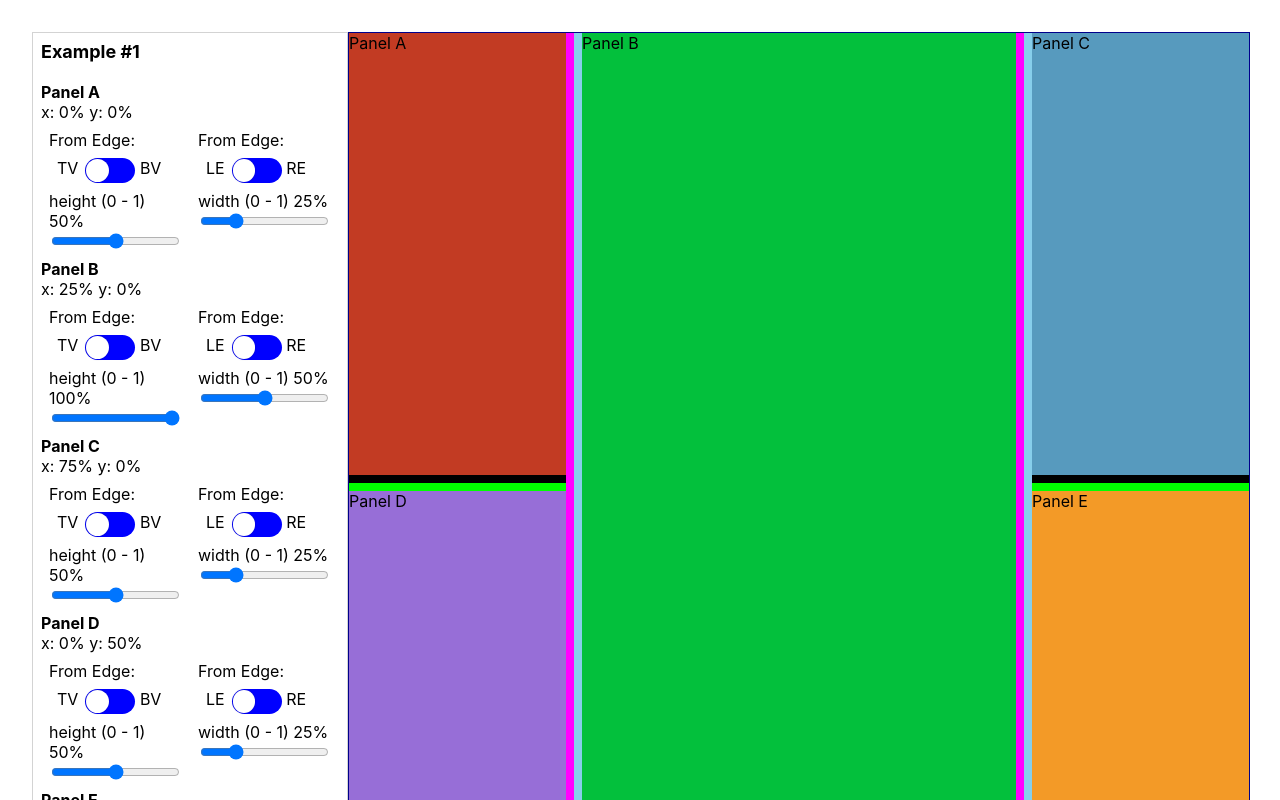
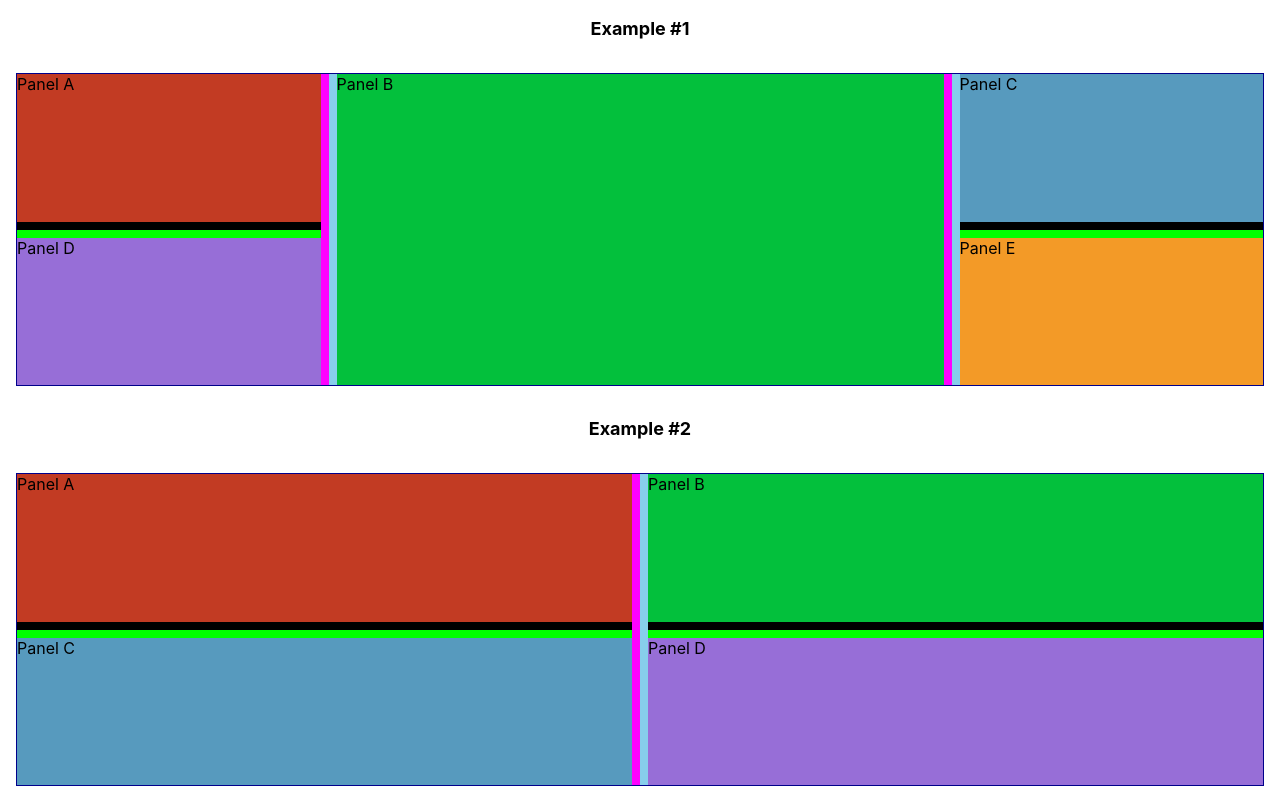
Before and after one commit to stephenc222/react-panel-system, a React (Create React App) app: page / in a window 1280 px wide. Shown: the top 800 px of the page. Built offline with nearby package versions, Linux system fonts and the light colour scheme.

Commit message:
revamped styling so panelManager expands without set container size

```diff
--- a/src/App.css
+++ b/src/App.css
@@ -2,7 +2,10 @@
   text-align: center;
   display: flex;
   flex-direction: column;
-  margin: 1em;
+  padding: 0;
+  height: 100%;
+  width: 100%;
+  overflow: auto;
 }
 
 /* "Switch" CSS because they are neat */
--- a/src/App.js
+++ b/src/App.js
@@ -1,57 +1,7 @@
-import React, { useState, useRef } from 'react';
-import { cloneDeep } from 'lodash';
+import React, { useState } from 'react';
 import PanelManager from './components/PanelManager'
-import {updateGraph} from './components/PanelManager/PanelGraph'
 import './App.css';
 
-const Switch = ({ isOn, handleToggle, id }) => {
-  return (
-    <>
-      <input
-        checked={isOn}
-        onChange={() => handleToggle(!isOn)}
-        className="react-switch-checkbox"
-        id={`react-switch-new-${id}`}
-        type="checkbox"
-      />
-      <label
-        className="react-switch-label"
-        htmlFor={`react-switch-new-${id}`}
-      >
-        <span className={`react-switch-button`} />
-      </label>
-    </>
-  );
-};
-
-
-
-/**
- * data object passed to PanelManager has following structure (per panel)
- * id: {
- *   xOffset: number,
- *   yOffset: number,
- *   w: number,
- *   h: number
- * }
- */
-
-// All Panels "start" at top left, and all panels are offset from the relative "{0,0}" of the PanelManager itself
-// Panels will be sorted according of xOffset and yOffset (since all panel offsets are based from the same relative point)
-// const DUMMY_PANEL_DATA = {
-//   PanelA: {
-//     w: 0.5,
-//     h: 0.5,
-//     xOffset: 0,
-//     yOffset: 0
-//   },
-//   PanelB: {
-//     w: 0.5,
-//     h: 0.5,
-//     xOffset: 0.5,
-//     yOffset: 0
-//   }
-// }
 const DUMMY_PANEL_DATA_0 = {
   data : {
     A: { w: 0.25, h: 0.5, x: 0, y: 0 },
@@ -60,8 +10,6 @@ const DUMMY_PANEL_DATA_0 = {
     D: { w: 0.25, h: 0.5, x: 0, y: 0.5 },
     E: { w: 0.25, h: 0.5, x: 0.75, y: 0.5 },
   },
-  // embedding order into list (first node is top left panel)
-  // FIXME: these relationships may be missing something... maybe...
   adjList: [
     { A: { re: ['B', 'D'], le: [], tv: [], bv: ['D'] } },
     { B: { re: ['C', 'E'], le: ['A', 'D'], tv: [], bv: [] } },
@@ -77,8 +25,6 @@ const DUMMY_PANEL_DATA_1 = {
     C: { w: 0.5, h: 0.5, x: 0, y: 0.5 },
     D: { w: 0.5, h: 0.5, x: 0.5, y: 0.5 }
   },
-  // embedding order into list (first node is top left panel)
-  // FIXME: these relationships may be missing something... maybe...
   adjList: [
     { A: { re: ['B','C', 'D' ], le: [], tv: [], bv: ['C' ] } },
     { B: { le: ['A', 'C', 'D' ], re: [], tv: [], bv: ['D'] } },
@@ -95,97 +41,43 @@ const PanelC = () => (<div style={{background: '#579ABE', display: 'flex', flexG
 const PanelD = () => (<div style={{background: '#976ED7', display: 'flex', flexGrow: 1}}>Panel D</div>)
 const PanelE = () => (<div style={{background: '#F39A27', display: 'flex', flexGrow: 1}}>Panel E</div>)
 
-const SinglePanelManagerTestInput = ({ panelId, panelData, onRangeChange, index, id}) => {
-    const [isTop, setIsTop] = useState(false)
-    const [isLeft, setIsLeft] = useState(false)
-    return (
-      <>
-        <b>Panel {panelId}</b>
-        <div>x: {Math.floor(panelData.data[panelId].x * 100)}% y: {Math.floor(panelData.data[panelId].y * 100)}%</div>
-      <div style={{ display: 'flex', flexDirection: 'row'}} key={`panel_input_${panelId}`}>
-        <div style={{flexDirection: 'column', display: 'flex', padding: '0.5em'}}>
-          <div>From Edge:</div>
-          <div style={{display: 'flex', padding: '0.5em'}}>
-          TV <Switch id={`top-${index}-${id}`} isOn={isTop} handleToggle={setIsTop}/>&nbsp;BV
-          </div>
-          <div>height (0 - 1) {Math.round(panelData.data[panelId].h * 100)}%</div>
-          <input type='range' min={0} max={100} name='h' value={panelData.data[panelId].h * 100} onChange={event => onRangeChange(panelId, event, isTop ? 'BV' : 'TV')} />
-        </div>
-        <div style={{flexDirection: 'column', display: 'flex', padding: '0.5em'}}>
-          <div>From Edge:</div>
-          <div style={{display: 'flex', padding: '0.5em'}}>
-          LE <Switch isOn={isLeft} id={`left-${index}-${id}`} handleToggle={setIsLeft}/>&nbsp;RE
-          </div>
-          width (0 - 1) {Math.round(panelData.data[panelId].w * 100)}%
-          <input type='range' min={0} max={100} name='w' value={panelData.data[panelId].w * 100} onChange={event => onRangeChange(panelId, event, isLeft ? 'RE' : 'LE')} />
-          <br/>
-        </div>
-      </div>
-      </>
-    )
-}
+function App() {
+  const [panelData0, ] = useState(DUMMY_PANEL_DATA_0)
+  const [panelData1, ] = useState(DUMMY_PANEL_DATA_1)
 
-const PanelManagerTestInputs = ({panelData, onRangeChange, id = ''}) => {
-  const panelIds = Object.keys(panelData.data)
-
-  return panelIds.map( (panelId, index)  => {
-    return (
-      <SinglePanelManagerTestInput
-        key={`${panelId}_${index}`}
-        index={index}
-        id={id}
-        panelData={panelData}
-        onRangeChange={onRangeChange}
-        panelId={panelId}
-      />
-    )
-  })
-}
-
-function App() {
-  const containerRef0 = useRef(null)
-  const containerRef1 = useRef(null)
-  const [panelData0, setPanelData0] = useState(DUMMY_PANEL_DATA_0)
-  const [panelData1, setPanelData1] = useState(DUMMY_PANEL_DATA_1)
-
-  const onRangeChange = (name, event, panelData, setPanelData, edgeType) => {
-    const targetName = event.target.name
-    const currentPercent = panelData.data[name][targetName]
-    const nextPercent = parseInt(event.target.value) / 100
-    const percentChange = Math.floor((nextPercent - currentPercent) * 100) / 100
-    // this will be dispatched from a panel drag event, in one single object
-    const changeEvent = {
-      nodeId: name,
-      edgeType,
-      data: {
-        w: targetName === 'w' ? percentChange : 0,
-        h: targetName === 'h' ? percentChange : 0
-      }
-    }
-    const nextPanelData = updateGraph(cloneDeep(panelData), changeEvent)
-    setPanelData(nextPanelData)
-  }
   return (
-    <div className="App">
-      <div style={{display: 'flex', flexDirection: 'row', padding: '1em'}}>
+    <div className='App'>
+      <span
+        style={{
+          fontSize: 18,
+          fontWeight: 'bold',
+          paddingTop: '1em',
+          paddingBottom: '1em',
+        }}
+      >
+        Example #1
+      </span>
+      <div
+        style={{
+          display: 'flex',
+          flexDirection: 'row',
+          height: '90vh',
+          padding: '1em',
+          flexGrow: 1,
+          flexBasis: 1
+        }}
+      >
       <div
         style={{
           display: 'flex',
           flexDirection: 'column',
-          border: '1px solid lightgrey',
-          width: 310,
-          alignContent: 'left',
-          padding: '0.5em',
-          textAlign: 'left'
+          flexGrow: 1,
+          flexBasis: 1,
+          height: '100%',
+          border: '1px solid darkblue'
         }}
       >
-        <span style={{fontSize: 18, fontWeight: 'bold'}}>Example #1</span>
-        <br/>
-        <PanelManagerTestInputs onRangeChange={(name, event, edgeType) => onRangeChange(name, event, panelData0, setPanelData0, edgeType )} panelData={panelData0} />
-      </div>
-      <div ref={containerRef0} style={{border: '1px solid darkblue', maxWidth: 900, minWidth: 900, minHeight: 900, maxHeight: 900}}>
         <PanelManager
-          containerRef={containerRef0}
           // onPanelDataChange={ nextPanelData => console.log('panel data change', { nextPanelData })}
           panelComponents={[
             {id: 'A', PanelComponent: PanelA},
@@ -196,27 +88,37 @@ function App() {
           ]}
           panelData={panelData0}
         />
+        </div>
       </div>
-      </div>
-      <div style={{display: 'flex', flexDirection: 'row', padding: '1em'}}>
+      <span
+        style={{
+          fontSize: 18,
+          fontWeight: 'bold',
+          paddingTop: '1em',
+          paddingBottom: '1em',
+        }}
+      >
+        Example #2
+      </span>
       <div
         style={{
           display: 'flex',
-          flexDirection: 'column',
-          border: '1px solid lightgrey',
-          width: 310,
-          alignContent: 'left',
-          padding: '0.5em',
-          textAlign: 'left'
+          flexDirection: 'row',
+          height: '90vh',
+          flexGrow: 1,
+          padding: '1em',
+          flexBasis: 1
         }}
       >
-        <span style={{fontSize: 18, fontWeight: 'bold'}}>Example #2</span>
-        <br/>
-        <PanelManagerTestInputs id='test-one' onRangeChange={(name, event, edgeType) => onRangeChange(name, event, panelData1, setPanelData1, edgeType )} panelData={panelData1} />
-      </div>
-      <div ref={containerRef1} style={{border: '1px solid darkblue', maxWidth: 900, minWidth: 900, minHeight: 900, maxHeight: 900}}>
+      <div
+        style={{
+          display: 'flex',
+          border: '1px solid darkblue',
+          height: '100%',
+          width: '100%'
+        }}
+      >
         <PanelManager
-          containerRef={containerRef1}
           // onPanelDataChange={ nextPanelData => console.log('panel data change', { nextPanelData })}
           panelComponents={[
             {id: 'A', PanelComponent: PanelA},
--- a/src/components/Panel/index.js
+++ b/src/components/Panel/index.js
@@ -18,10 +18,8 @@ const Panel = ({ w, h, x, y, children, nodeId, }) => {
       style={{
         display: 'flex',
         position: 'absolute',
-        minWidth: `${w * 100}%`,
-        maxWidth: `${w * 100}%`,
-        minHeight: `${h * 100}%`,
-        maxHeight: `${h * 100}%`,
+        width: `${w * 100}%`,
+        height: `${h * 100}%`,
         top: `${y * 100}%`,
         left: `${x * 100}%`,
       }}>
--- a/src/index.css
+++ b/src/index.css
@@ -1,5 +1,6 @@
 body {
   margin: 0;
+  padding: 0;
   font-family: -apple-system, BlinkMacSystemFont, 'Segoe UI', 'Roboto', 'Oxygen',
     'Ubuntu', 'Cantarell', 'Fira Sans', 'Droid Sans', 'Helvetica Neue',
     sans-serif;
@@ -11,3 +12,8 @@ code {
   font-family: source-code-pro, Menlo, Monaco, Consolas, 'Courier New',
     monospace;
 }
+
+#root {
+  height: 100vh;
+  width: 100vw;
+}
```
